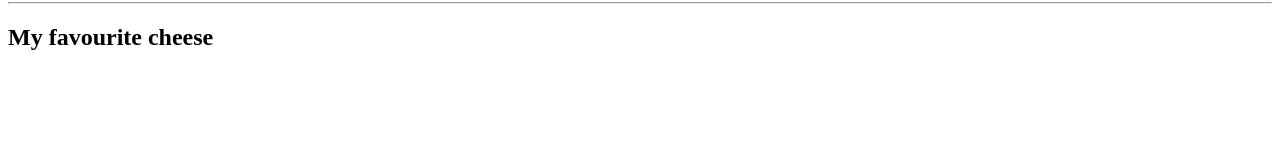
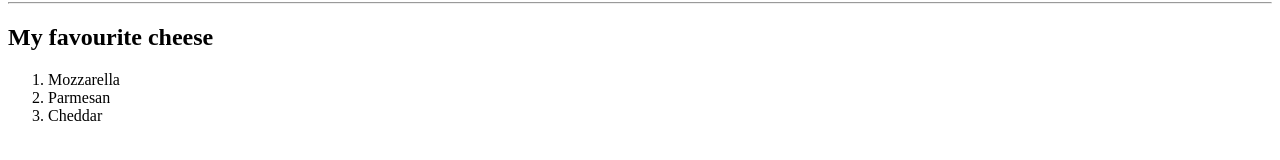
Before and after one commit to AllyKim-0101/refreshbootcamp, a plain HTML site: page website.html in a window 1280 px wide. Shown: the part 424-584 px from the top of the page. Drawn offline with Linux system fonts and the light colour scheme.

Commit message:
"revision 3"

```diff
--- a/website.html
+++ b/website.html
@@ -9,5 +9,10 @@
         <img src="https://bit.ly/3i62Kcm">
         <hr>
         <h2>My favourite cheese</h2>
+        <ol>
+            <li> Mozzarella </li>
+            <li> Parmesan </li>
+            <li> Cheddar </li>
+        </ol>
     </body>
 </html>
```
